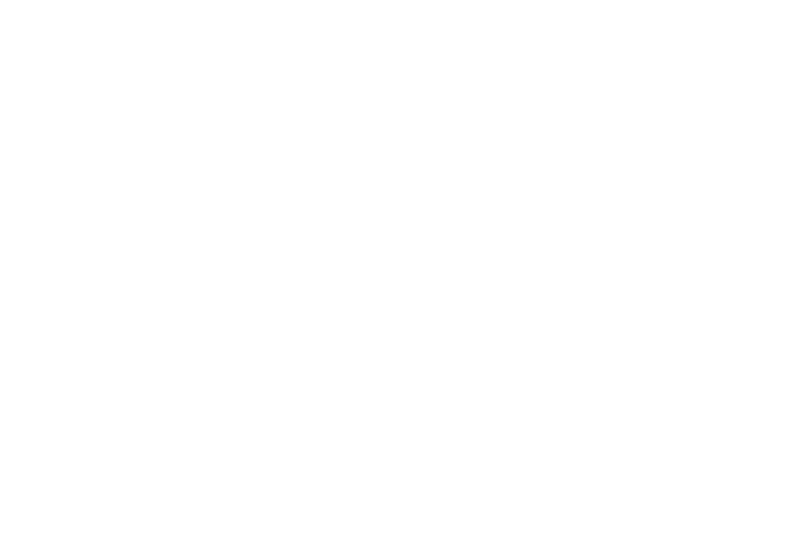
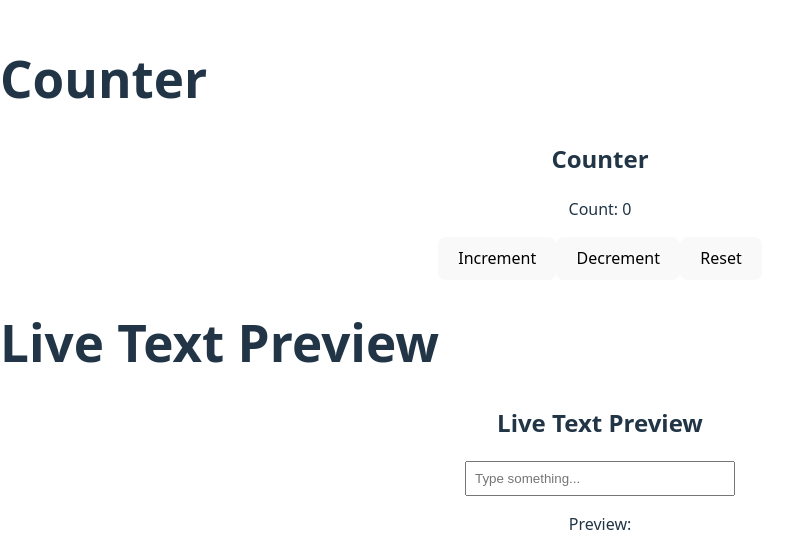
Before and after one commit to shravanithool17/SkillScape, a React (Vite) app: page / in a window 1280 px wide. Shown: the part 1036-1592 px from the top of the page, without its empty margins (0-802 px from the left). Before the commit the page ends 1086 px from the top, so only its background shows below. Built offline with nearby package versions, Linux system fonts and the light colour scheme.

Commit message:
Updated  App.jsx for Day 7

```diff
--- a/src/App.jsx
+++ b/src/App.jsx
@@ -1,41 +1,8 @@
-// import { useState } from 'react'
-// import reactLogo from './assets/react.svg'
-// import viteLogo from '/vite.svg'
-// import './App.css'
-
-// function App() {
-//   const [count, setCount] = useState(0)
-
-//   return (
-//     <>
-//       <div>
-//         <a href="https://vite.dev" target="_blank">
-//           <img src={viteLogo} className="logo" alt="Vite logo" />
-//         </a>
-//         <a href="https://react.dev" target="_blank">
-//           <img src={reactLogo} className="logo react" alt="React logo" />
-//         </a>
-//       </div>
-//       <h1>Vite + React</h1>
-//       <div className="card">
-//         <button onClick={() => setCount((count) => count + 1)}>
-//           count is {count}
-//         </button>
-//         <p>
-//           Edit <code>src/App.jsx</code> and save to test HMR
-//         </p>
-//       </div>
-//       <p className="read-the-docs">
-//         Click on the Vite and React logos to learn more
-//       </p>
-//     </>
-//   )
-// }
-
-// export default App
 
 import React from "react";
 import ProfileCard from "./ProfileCard";
+import Counter from "./Counter";
+import TextPreview from "./TextPreview";
 
 function App() {
   return (
@@ -45,6 +12,15 @@
         title="Student & Developer"
         bio="Loves coding, learning React, and exploring backend development."
       />
+
+      {/* Counter Section */}
+      <h1>Counter</h1>
+      <Counter />
+
+      {/* Text Preview Section */}
+      <h1>Live Text Preview</h1>
+      <TextPreview />
+
     </div>
   );
 }
```
